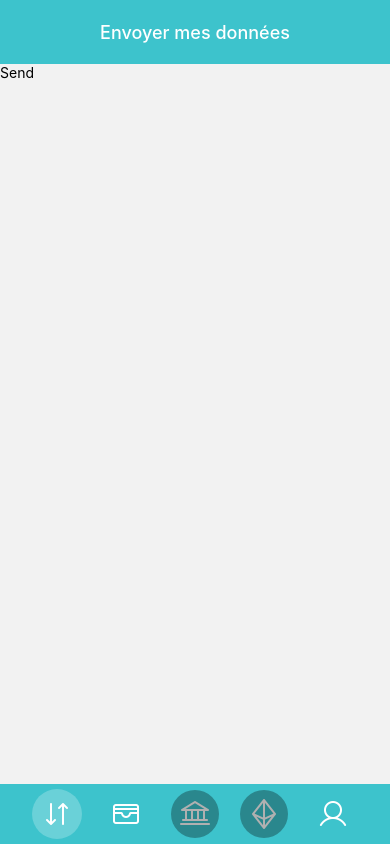
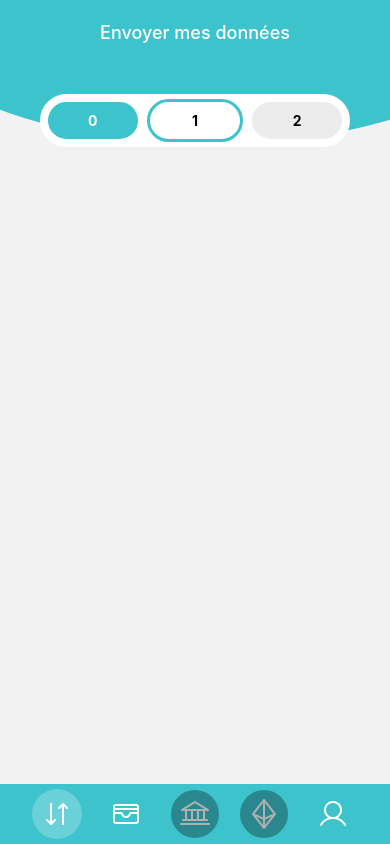
Before and after one commit to LucGireaud31/apsio-ssi, a React Native app: screen /Send in a window 390 px wide. Built offline with nearby package versions, Linux system fonts and the light colour scheme.

Commit message:
Step selector

```diff
--- /dev/null
+++ b/src/components/Send/DisplayStep/Step.tsx
@@ -0,0 +1,45 @@
+import { View, StyleSheet, Text } from "react-native";
+import { theme } from "../../../styles/color";
+
+interface StepProps {
+  disabled: boolean;
+  validated: boolean;
+  index: number;
+}
+
+export function Step(props: StepProps) {
+  const { disabled, validated, index } = props;
+
+  const styles = StyleSheet.create({
+    container: {
+      borderWidth: 3,
+      borderColor: theme,
+      paddingHorizontal: 15,
+      paddingVertical: 10,
+      marginVertical: 5,
+      marginLeft: 5,
+      borderRadius: 50,
+      ...(disabled && {
+        backgroundColor: "#ECECEC",
+        borderColor: "white",
+      }),
+      ...(validated && {
+        backgroundColor: theme,
+        borderColor: "white",
+      }),
+    },
+    text: {
+      fontWeight: "bold",
+      textAlign: "center",
+      ...(validated && {
+        color: "white",
+      }),
+    },
+  });
+
+  return (
+    <View style={styles.container}>
+      <Text style={styles.text}>{index}</Text>
+    </View>
+  );
+}
--- /dev/null
+++ b/src/components/Send/DisplayStep/index.tsx
@@ -0,0 +1,36 @@
+import { View, StyleSheet } from "react-native";
+import { Step } from "./Step";
+
+interface DisplayStepProps {
+  steps: number;
+  step: number;
+}
+
+export function DisplayStep(props: DisplayStepProps) {
+  const { steps, step } = props;
+
+  return (
+    <View style={styles.container}>
+      {Array.from({ length: steps }).map((_, i) => (
+        <View key={i} style={styles.stepContainer}>
+          <Step disabled={i > step} validated={i < step} index={i} />
+        </View>
+      ))}
+    </View>
+  );
+}
+
+const styles = StyleSheet.create({
+  container: {
+    backgroundColor: "white",
+    flexDirection: "row",
+    justifyContent: "space-between",
+    marginHorizontal: 40,
+    borderRadius: 100,
+    paddingRight: 5,
+    marginTop: 30,
+  },
+  stepContainer: {
+    width: "33%",
+  },
+});
--- a/src/components/Send/index.tsx
+++ b/src/components/Send/index.tsx
@@ -1,18 +1,23 @@
-import { View, StyleSheet,Text } from "react-native"
+import { useState } from "react";
+import { View, StyleSheet } from "react-native";
+import { RoundedTop } from "../Layout/RoundedTop";
+import { DisplayStep } from "./DisplayStep";
 
-interface SendProps{
-};
+interface SendProps {}
 
-export function Send(props:SendProps) {
-const {} = props;
+export function Send(props: SendProps) {
+  const {} = props;
 
-return (
-<View style={styles.container}><Text>Send</Text></View>
-);
+  const [step, setStep] = useState(1);
+
+  return (
+    <View style={styles.container}>
+      <RoundedTop />
+      <DisplayStep steps={3} step={step} />
+    </View>
+  );
 }
 
 const styles = StyleSheet.create({
-container:{
-
-}
+  container: {},
 });
```
